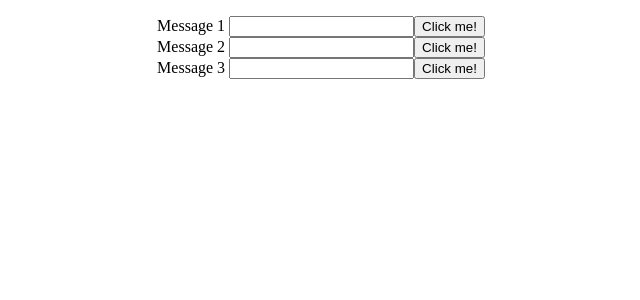
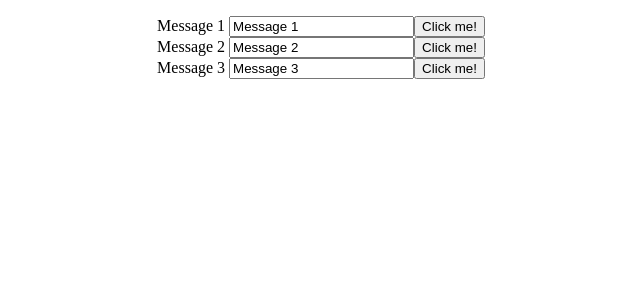
Before and after one commit to michalzagrodzki/Angular2-Fundamentals-Tutorial, an Angular app: page / in a window 1280 px wide. Shown: the top 300 px of the page, without its empty margins (339-979 px from the left). Built offline with nearby package versions, Linux system fonts and the light colour scheme.

Commit message:
Stage 9. Add ngModel to input form.

```diff
--- a/src/app/app.module.ts
+++ b/src/app/app.module.ts
@@ -1,5 +1,6 @@
 import { BrowserModule } from '@angular/platform-browser';
 import { NgModule } from '@angular/core';
+import { FormsModule } from '@angular/forms';
 
 
 import { AppComponent } from './app.component';
@@ -13,7 +14,8 @@ import { MailService } from './mail.service';
     SimpleFormComponent
   ],
   imports: [
-    BrowserModule
+    BrowserModule,
+    FormsModule
   ],
   providers: [
     { provide: 'mail', useClass: MailService }
--- a/src/app/simple-form/simple-form.component.ts
+++ b/src/app/simple-form/simple-form.component.ts
@@ -5,7 +5,7 @@ import { Component, OnInit, Input } from '@angular/core';
   template: `
     <div>
       {{ message }}
-      <input #myInput type="text">
+      <input #myInput type="text" [(ngModel)]="message">
       <button (click)="onClick($event, myInput.value)">Click me!</button>
     </div>
   `,
```
